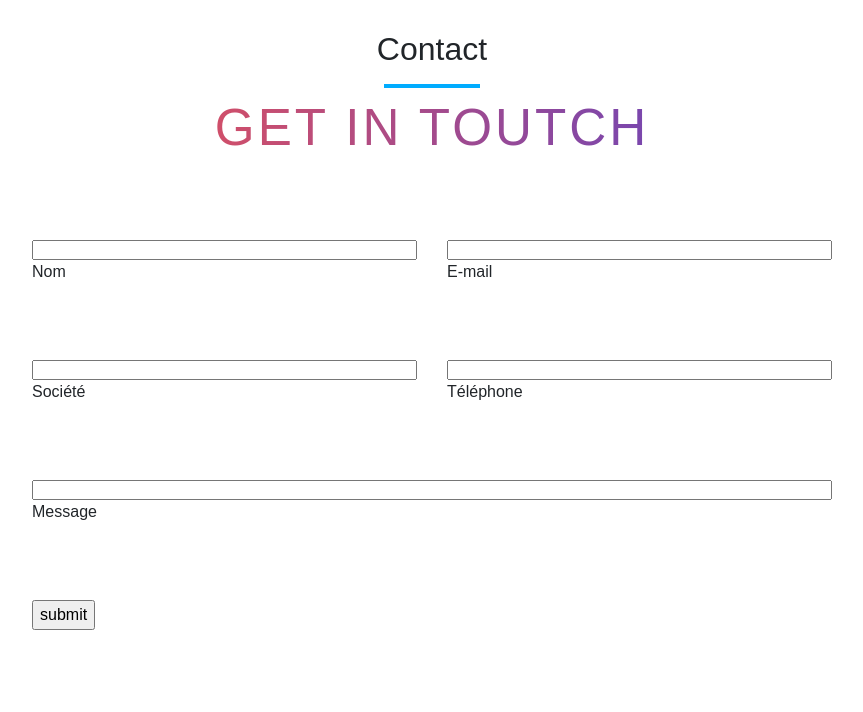
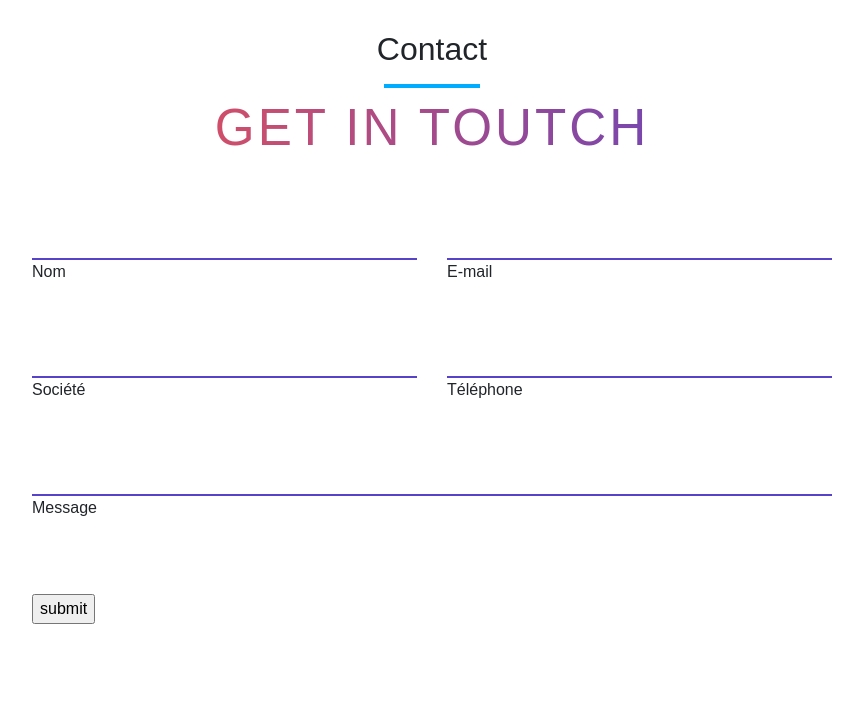
Before and after one commit to Mcali14/Portfolio, a PHP site: page / in a window 1280 px wide. Shown: the part 2173-2885 px from the top of the page, without its empty margins (208-1071 px from the left). After the commit the page ends 2797 px from the top, so only its background shows below. Run offline with PHP 8.4, Linux system fonts and the light colour scheme.

Commit message:
création d'une bordure dans les compartiment à remplir

```diff
--- a/assets/css/style.css
+++ b/assets/css/style.css
@@ -159,4 +159,6 @@ a, a:hover{
   display: block;
   width: 100%;
   height: 36%;
+  border-width: 0 0 2px 0;
+  border-color: #5543ca;
 }
```
